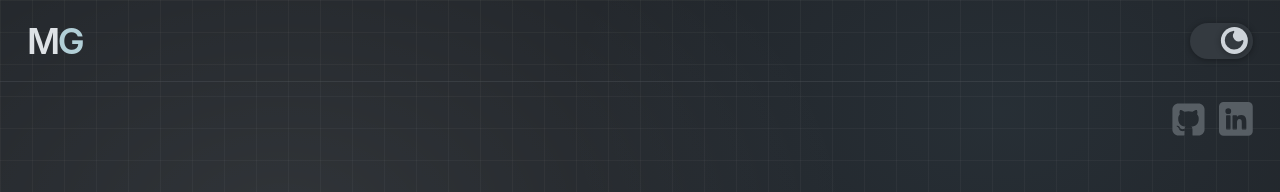
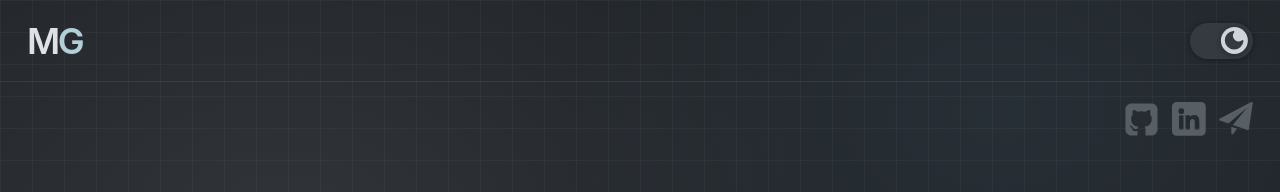
Before and after one commit to michaelgreenl/e-portfolio, a Vue app: page /contact#home in a window 1280 px wide. Shown: the top 192 px of the page. Built offline with nearby package versions, Linux system fonts and the light colour scheme; a web font is replaced by a local one.

Commit message:
feat: adding mailto contact-link

```diff
--- a/src/views/ContactView.vue
+++ b/src/views/ContactView.vue
@@ -232,6 +232,9 @@ const clearStatus = () => {
                 </a>
                 <a href="https://www.linkedin.com/in/michaelgreen5/" target="_blank">
                     <Button class="contact-link" :iconLeft="LinkedInIcon" preset="secondary" />
+                </a>
+                <a href="mailto:greenmichael5000@gmail.com" aria-label="Email Michael Green">
+                    <Button class="contact-link" :iconLeft="MailIcon" preset="secondary" />
                 </a>
             </div>
 
--- a/src/views/HomeView.vue
+++ b/src/views/HomeView.vue
@@ -9,6 +9,7 @@ import DownloadThickIcon from '@/components/SVGs/DownloadThickIcon.vue';
 import DownloadIcon from '@/components/SVGs/DownloadIcon.vue';
 import GithubFillIcon from '@/components/SVGs/GithubFillIcon.vue';
 import LinkedInIcon from '@/components/SVGs/LinkedInIcon.vue';
+import MailIcon from '@/components/SVGs/MailIcon.vue';
 
 const routeStore = useRouteStore();
 const themeStore = useThemeStore();
@@ -42,6 +43,9 @@ onMounted(() => {
             </a>
             <a href="https://www.linkedin.com/in/michaelgreen5/" target="_blank">
                 <Button class="contact-link" :iconLeft="LinkedInIcon" preset="secondary" />
+            </a>
+            <a href="mailto:greenmichael5000@gmail.com" aria-label="Email Michael Green">
+                <Button class="contact-link" :iconLeft="MailIcon" preset="secondary" />
             </a>
         </div>
         <div class="hero-content">
```
